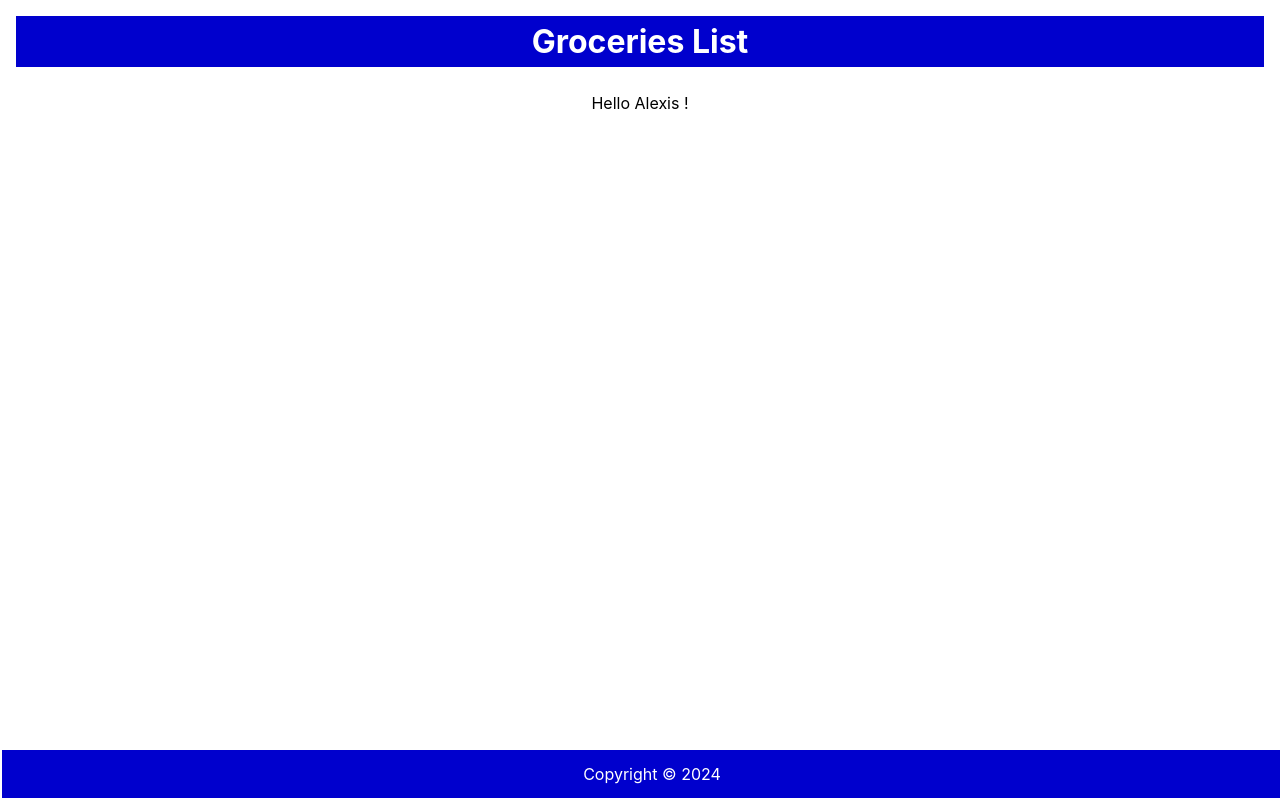
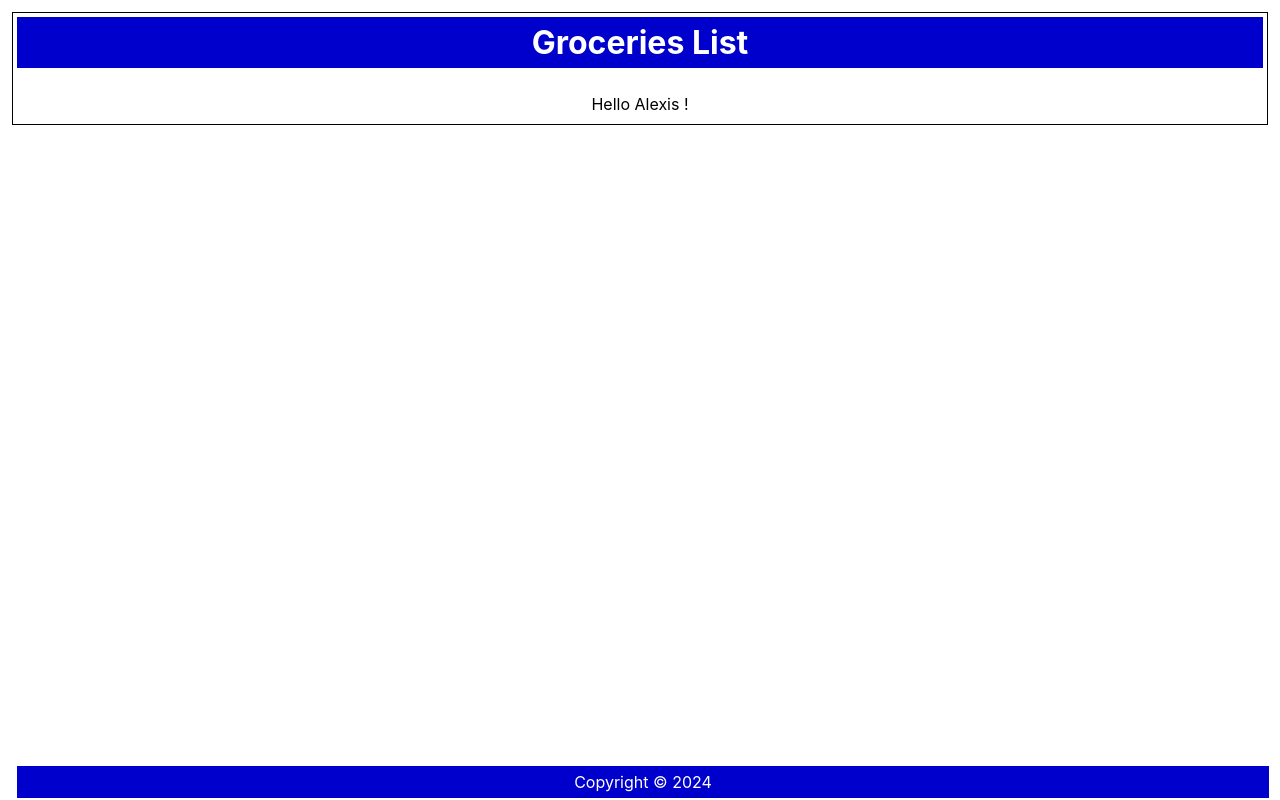
Before and after one commit to AlexisF27/react-robust-project, a React (Create React App) app in the folder exercicio1/: page / in a window 1280 px wide. Built offline with nearby package versions, Linux system fonts and the light colour scheme.

Commit message:
problems with footer css

```diff
--- a/exercicio1/src/App.js
+++ b/exercicio1/src/App.js
@@ -7,9 +7,9 @@ import Header from './Header';
 function App() {
 
   return (
-    <div >
+    <div className='App'>
       <Header/>
-      <Content className="content"/>
+      <Content/>
       <Footer/>
     </div>
   );
--- a/exercicio1/src/Footer.js
+++ b/exercicio1/src/Footer.js
@@ -1,17 +1,9 @@
 import React from 'react'
+import {footer} from './styles'
 
 const Footer = () => {
   const toDate = new Date();
-  const footer = {
-    position: "fixed",
-    bottom: "0",
-    left: "0",
-    width: "100%",
-    padding: "10px",
-    backgroundColor: 'mediumblue',
-    textAlign: 'center',
-    color: '#fff'
-  }
+
   return (
     <footer style={footer}>
       <p>
--- a/exercicio1/src/index.css
+++ b/exercicio1/src/index.css
@@ -17,9 +17,6 @@ code {
   padding: 2px;
 }
 
-.content {
-  display: flex;
-  flex-direction: column;
-  justify-content: center;
-  align-items: center;
+.App {
+  border: 1px solid #000;
 }
--- /dev/null
+++ b/exercicio1/src/styles.js
@@ -0,0 +1,10 @@
+const footer = {
+  position: "fixed",
+  bottom: "0",
+  width: "97.5%",
+  backgroundColor: 'mediumblue',
+  textAlign: 'center',
+  color: '#fff'
+}
+
+export {footer}
```
